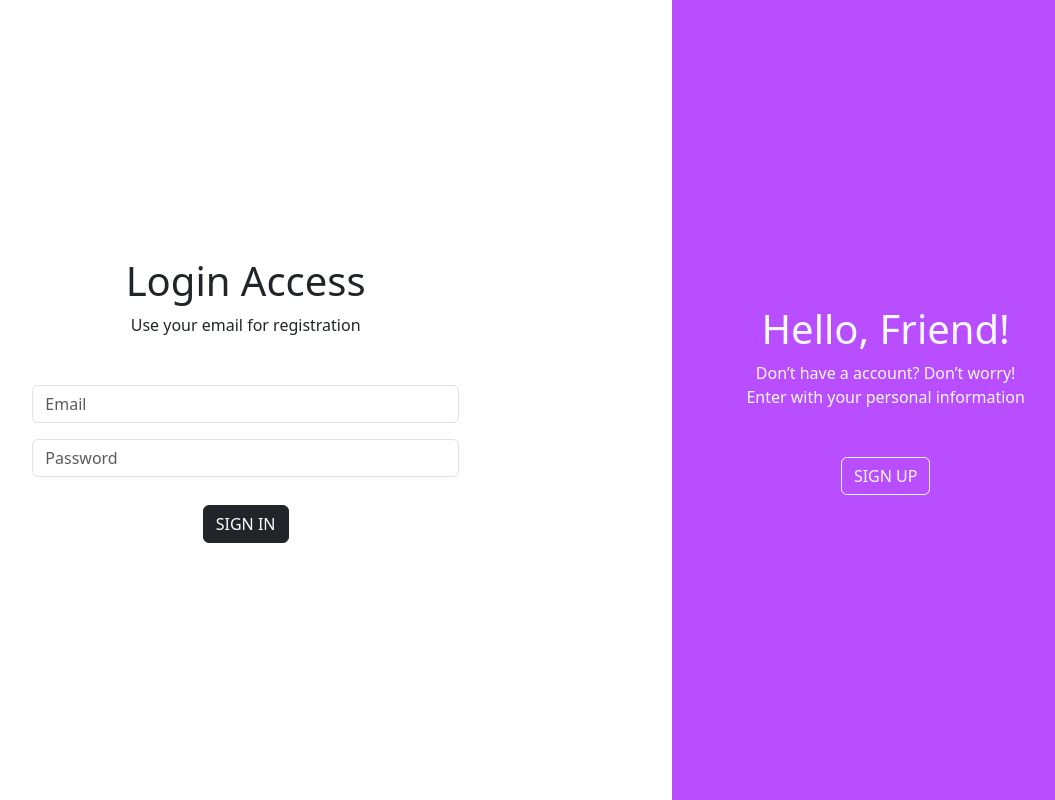
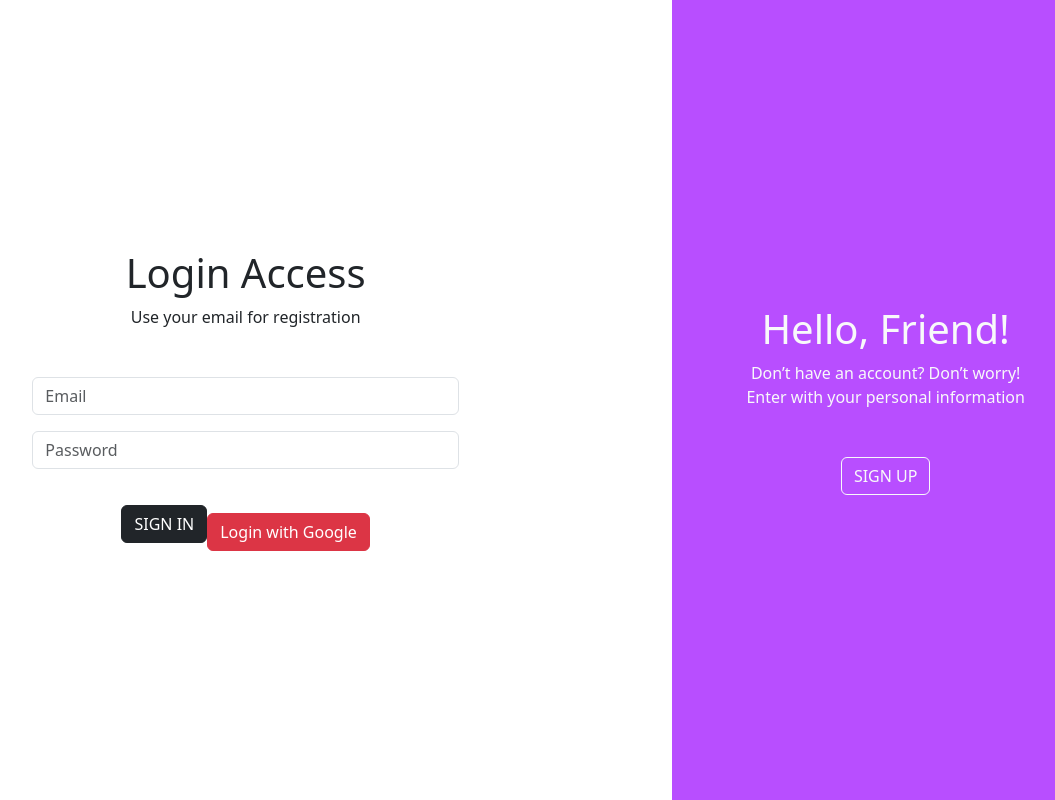
Before and after one commit to mperfeito/VibeStudioProject, a Vue app: page /login in a window 1280 px wide. Shown: the whole page, without its empty margins (181-1236 px from the left). Built offline with nearby package versions, Linux system fonts and the light colour scheme.

Commit message:
done login with google

```diff
--- a/index.html
+++ b/index.html
@@ -8,7 +8,7 @@
     />
     <script src="https://cdn.jsdelivr.net/npm/@popperjs/core@2.11.6/dist/umd/popper.min.js"></script>
     <script src="https://cdn.jsdelivr.net/npm/bootstrap@5.3.0-alpha1/dist/js/bootstrap.min.js"></script>
-
+    <script src="https://apis.google.com/js/api.js"></script>
     <link rel="icon" href="/favicon.ico" />
     <meta name="viewport" content="width=device-width, initial-scale=1.0" />
     <title>Vite App</title>
--- a/package.json
+++ b/package.json
@@ -13,6 +13,7 @@
     "axios": "^1.7.9",
     "bootstrap": "^5.3.3",
     "bootstrap-icons": "^1.11.3",
+    "gapi-script": "^1.2.0",
     "pinia": "^2.2.6",
     "pinia-plugin-persistedstate": "^4.1.3",
     "vue": "^3.5.12",
--- a/src/components/LoginForm.vue
+++ b/src/components/LoginForm.vue
@@ -26,6 +26,9 @@
             </div>
           </div>
           <button @click="checkLogin()" class="btn btn-dark">SIGN IN</button>
+          <button @click="handleGoogleLogin" class="btn btn-danger mt-3">
+            Login with Google
+          </button>
         </div>
       </div>
       <div
@@ -35,7 +38,7 @@
         <div>
           <h1 class="text-light">Hello, Friend!</h1>
           <p class="mb-5 text-light">
-            Don’t have a account? Don’t worry! <br />
+            Don’t have an account? Don’t worry! <br />
             Enter with your personal information
           </p>
           <router-link :to="'/register'">
@@ -68,6 +71,18 @@ export default {
       this.email = "";
       this.password = "";
     },
+    handleGoogleLogin() {
+      gapi.load("auth2", () => {
+        const auth2 = gapi.auth2.init({
+          client_id:
+            "307719871437-9fenbrfdk2824gqc8pee3d80q70h0nql.apps.googleusercontent.com",
+        });
+
+        auth2.signIn().then((googleUser) => {
+          this.$emit("loginWithGoogle", googleUser);
+        });
+      });
+    },
   },
 };
 </script>
--- a/src/stores/users.js
+++ b/src/stores/users.js
@@ -79,6 +79,16 @@ export const useUsersStore = defineStore("users", {
       }
       return false;
     },
+    loginWithGoogle(googleUser) {
+      const user = {
+        id: googleUser.getId(),
+        name: googleUser.getBasicProfile().getName(),
+        email: googleUser.getBasicProfile().getEmail(),
+        blocked: false,
+        registerDate: new Date().toISOString(),
+      };
+      this.currentUser = user;
+    },
     logout() {
       this.currentUser = null;
       localStorage.clear();
--- a/src/views/LoginView.vue
+++ b/src/views/LoginView.vue
@@ -1,13 +1,12 @@
 <template>
   <div>
-    <LoginForm @login="loginUser" :loginMessage="message"></LoginForm>
+    <LoginForm @login="loginUser" @loginWithGoogle="loginWithGoogle" :loginMessage="message"></LoginForm>
   </div>
 </template>
 
 <script>
 import { useUsersStore } from "@/stores/users.js";
 import LoginForm from "@/components/LoginForm.vue";
-
 
 export default {
   components: {
@@ -22,7 +21,7 @@ export default {
   methods: {
     loginUser(email, password) {
       if (!email || !password) {
-        this.message = "All fields are requied !";
+        this.message = "All fields are required!";
         return;
       }
       if (this.store.login(email, password)) {
@@ -35,6 +34,14 @@ export default {
         this.message = "Login failed. Please check your email and password.";
       }
     },
+    loginWithGoogle(googleUser) {
+      if (googleUser) {
+        this.store.loginWithGoogle(googleUser);
+        this.$router.push("/");
+      } else {
+        this.message = "Google login failed.";
+      }
+    },
   },
 };
 </script>
--- a/vite.config.js
+++ b/vite.config.js
@@ -1,8 +1,8 @@
-import { fileURLToPath, URL } from 'node:url'
+import { fileURLToPath, URL } from 'node:url';
 
-import { defineConfig } from 'vite'
-import vue from '@vitejs/plugin-vue'
-import vueDevTools from 'vite-plugin-vue-devtools'
+import { defineConfig } from 'vite';
+import vue from '@vitejs/plugin-vue';
+import vueDevTools from 'vite-plugin-vue-devtools';
 
 // https://vite.dev/config/
 export default defineConfig({
@@ -12,7 +12,10 @@ export default defineConfig({
   ],
   resolve: {
     alias: {
-      '@': fileURLToPath(new URL('./src', import.meta.url))
+      '@': fileURLToPath(new URL('./src', import.meta.url)),
     },
   },
-})
+  server: {
+    port: 5183,
+  },
+});
```
Also changed, not shown: src/views/123.vue (deleted, +0 -15 lines), 1 other file (tests, documents, lock files or other folders).
